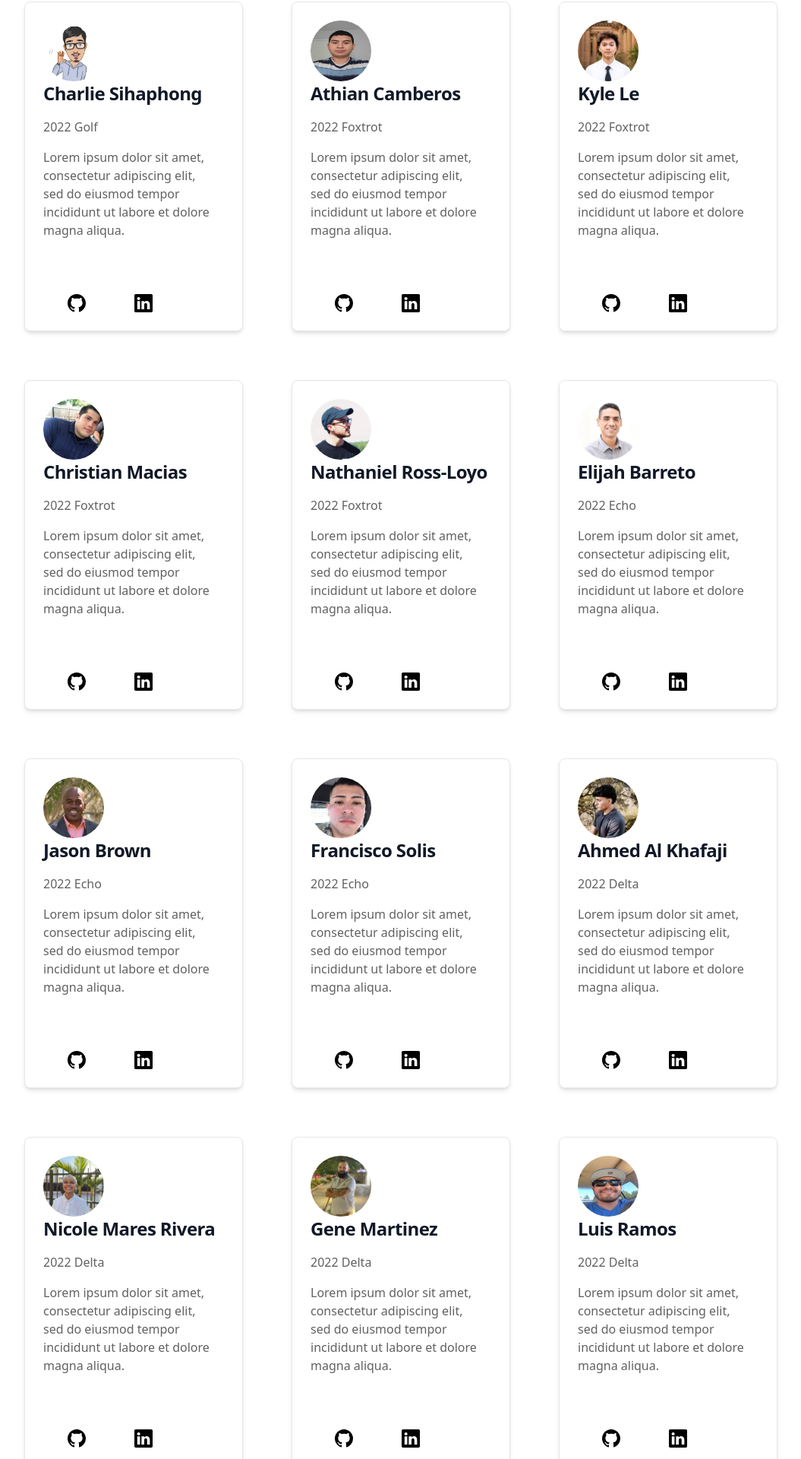
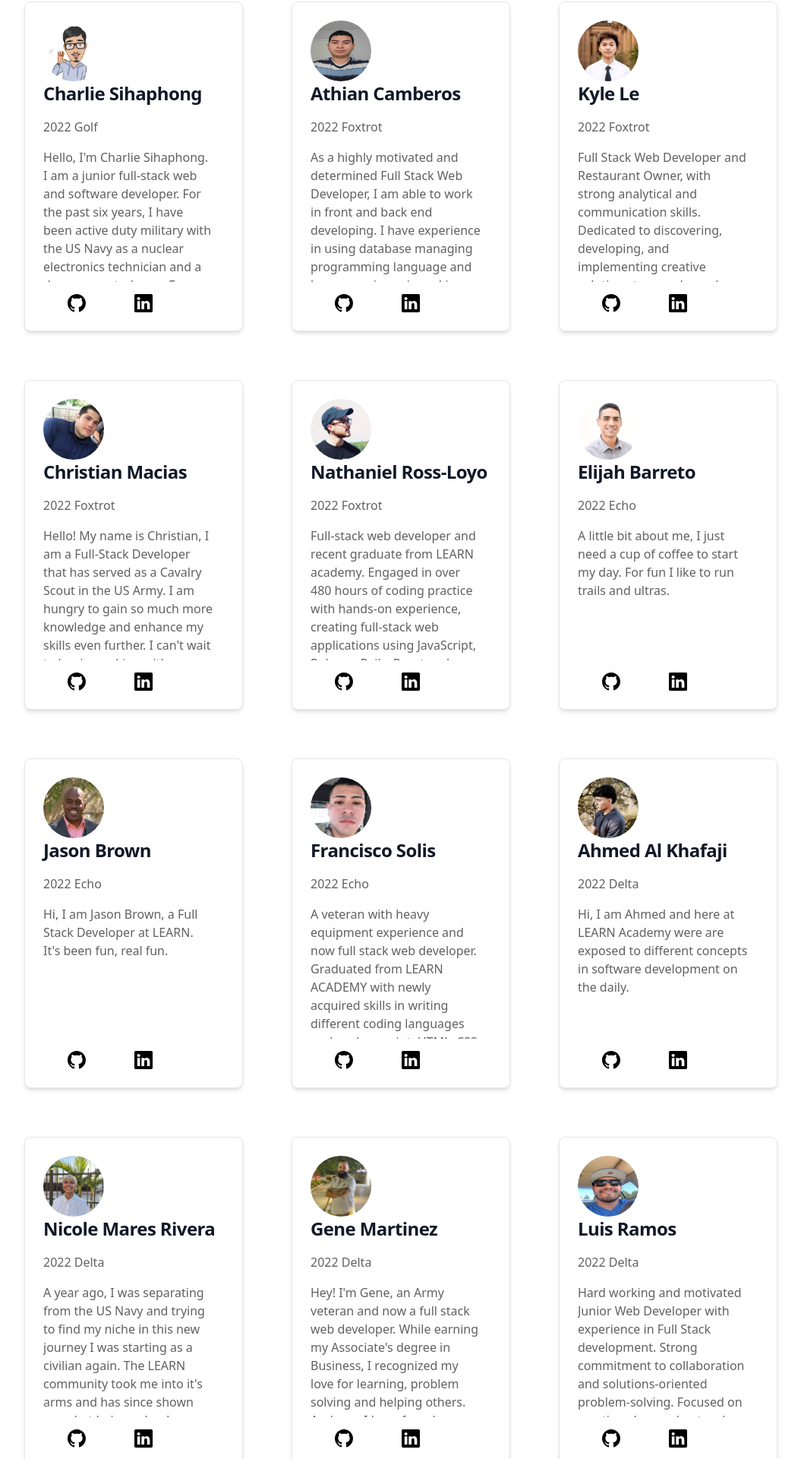
Before and after one commit to LEARNAcademy/student-application, a React (Create React App) app: page /contributors in a window 1280 px wide. Shown: the part 2433-4353 px from the top of the page at 76% size, without its empty margins (112-1167 px from the left). Built offline with nearby package versions, Linux system fonts and the light colour scheme; a web font is replaced by a local one.

Commit message:
:broom: [167] react linkedin data scraping for contributors

```diff
--- a/src/contributor.js
+++ b/src/contributor.js
@@ -123,7 +123,7 @@ let contributors = [
     id: 18,
     name: "Anthony Ramirez",
     cohort: "2022 Golf",
-    bio: "Lorem ipsum dolor sit amet, consectetur adipiscing elit, sed do eiusmod tempor incididunt ut labore et dolore magna aliqua.",
+    bio: "I am passionate about consistently advancing my knowledge and skills. I would consider myself a 'nerd' when it comes to puzzles. You could say, this trait helps me when it comes to problem solving and trouble shooting. As a Marine Corps Veteran, I can work well being part of a team of other people with a shared goal.",
     linkedin: "https://www.linkedin.com/in/anthony-ramirez-b33977240/",
     github: "https://github.com/Shadow090509",
     image: ramirez
@@ -132,7 +132,7 @@ let contributors = [
     id: 17,
     name: "Immanuel Pettigrew",
     cohort: "2022 Golf",
-    bio: "Lorem ipsum dolor sit amet, consectetur adipiscing elit, sed do eiusmod tempor incididunt ut labore et dolore magna aliqua.",
+    bio: "Hi I am Immanuel, I am all gas with no brakes, always moving and never stopping.",
     linkedin: "https://www.linkedin.com/in/immanuel-pettigrew-538626258/",
     github: "https://github.com/Mannyplg",
     image: immanuel
@@ -141,7 +141,7 @@ let contributors = [
     id: 16,
     name: "Charlie Sihaphong",
     cohort: "2022 Golf",
-    bio: "Lorem ipsum dolor sit amet, consectetur adipiscing elit, sed do eiusmod tempor incididunt ut labore et dolore magna aliqua.",
+    bio: "Hello, I'm Charlie Sihaphong. I am a junior full-stack web and software developer. For the past six years, I have been active duty military with the US Navy as a nuclear electronics technician and a damage control man. From my military service I developed a great sense of self worth and discipline that I have taken into software development for gaming.",
     linkedin: "https://www.linkedin.com/in/charlie-sihaphong/",
     github: "https://github.com/Charlie19255",
     image: charlie
@@ -150,7 +150,7 @@ let contributors = [
     id: 15,
     name: "Athian Camberos",
     cohort: "2022 Foxtrot",
-    bio: "Lorem ipsum dolor sit amet, consectetur adipiscing elit, sed do eiusmod tempor incididunt ut labore et dolore magna aliqua.",
+    bio: "As a highly motivated and determined Full Stack Web Developer, I am able to work in front and back end developing. I have experience in using database managing programming language and have experience in making multiple websites with stand alone languages as well as frameworks that give websites more functionality. I enjoy working as a team but I am capable of working alone if necessary. Loves cats and dogs, as well as hiking, swimming, and kayaking when possible.",
     linkedin: "https://www.linkedin.com/in/athian-camberos-41a91b241/",
     github: "https://github.com/acamberos1",
     image: athian
@@ -159,7 +159,7 @@ let contributors = [
     id: 14,
     name: "Christian Macias",
     cohort: "2022 Foxtrot",
-    bio: "Lorem ipsum dolor sit amet, consectetur adipiscing elit, sed do eiusmod tempor incididunt ut labore et dolore magna aliqua.",
+    bio: "Hello! My name is Christian, I am a Full-Stack Developer that has served as a Cavalry Scout in the US Army. I am hungry to gain so much more knowledge and enhance my skills even further. I can't wait to begin working with a company that is exciting, innovative, and is making a positive impact for the future.",
     linkedin: "https://www.linkedin.com/in/christianmacias91/",
     github: "https://github.com/cmacias56",
     image: christian
@@ -168,7 +168,7 @@ let contributors = [
     id: 13,
     name: "Kyle Le",
     cohort: "2022 Foxtrot",
-    bio: "Lorem ipsum dolor sit amet, consectetur adipiscing elit, sed do eiusmod tempor incididunt ut labore et dolore magna aliqua.",
+    bio: "Full Stack Web Developer and Restaurant Owner, with strong analytical and communication skills. Dedicated to discovering, developing, and implementing creative solutions to complex web application challenges. Extensive background in problem solving, and collaboration.",
     linkedin: "https://www.linkedin.com/in/kyletle/",
     github: "https://github.com/letkyle",
     image: kyle
@@ -177,7 +177,7 @@ let contributors = [
     id: 12,
     name: "Nathaniel Ross-Loyo",
     cohort: "2022 Foxtrot",
-    bio: "Lorem ipsum dolor sit amet, consectetur adipiscing elit, sed do eiusmod tempor incididunt ut labore et dolore magna aliqua.",
+    bio: "Full-stack web developer and recent graduate from LEARN academy. Engaged in over 480 hours of coding practice with hands-on experience, creating full-stack web applications using JavaScript, Ruby on Rails, React and more. I'm transitioning from working a retail grocery store job for the last decade into this new path of working in the tech industry, and so far the journey has been very enjoyable. My past work experience had me working with a small team to complete a large task everyday, which has helped me with teamwork as well as project management as I've often taken the lead on the day's task.",
     linkedin: "https://www.linkedin.com/in/nathaniel-rossloyo/",
     github: "https://github.com/nathaniel-ross",
     image: nate
@@ -186,7 +186,7 @@ let contributors = [
     id: 11,
     name: "Elijah Barreto",
     cohort: "2022 Echo",
-    bio: "Lorem ipsum dolor sit amet, consectetur adipiscing elit, sed do eiusmod tempor incididunt ut labore et dolore magna aliqua.",
+    bio: "A little bit about me, I just need a cup of coffee to start my day. For fun I like to run trails and ultras.",
     linkedin: "https://www.linkedin.com/in/elijah-barreto/",
     github: "https://github.com/ElijahBcodes",
     image: elijah
@@ -195,7 +195,7 @@ let contributors = [
     id: 10,
     name: "Francisco Solis",
     cohort: "2022 Echo",
-    bio: "Lorem ipsum dolor sit amet, consectetur adipiscing elit, sed do eiusmod tempor incididunt ut labore et dolore magna aliqua.",
+    bio: "A veteran with heavy equipment experience and now full stack web developer. Graduated from LEARN ACADEMY with newly acquired skills in writing different coding languages such as Javascript, HTML ,CSS (tailwind) and Ruby. Can utilize them with frameworks such as ReactJS and Ruby on Rails to create applications and understanding of databases such as PostgreSQL and SQL.",
     linkedin: "https://www.linkedin.com/in/francisco-solis-02191995/",
     github: "https://github.com/fpsolis219",
     image: francisco
@@ -204,7 +204,7 @@ let contributors = [
     id: 9,
     name: "Jason Brown",
     cohort: "2022 Echo",
-    bio: "Lorem ipsum dolor sit amet, consectetur adipiscing elit, sed do eiusmod tempor incididunt ut labore et dolore magna aliqua.",
+    bio: "Hi, I am Jason Brown, a Full Stack Developer at LEARN. It's been fun, real fun.",
     linkedin: "https://www.linkedin.com/in/jason-brown-6b4707b/",
     github: "https://github.com/jayaries329",
     image: jason
@@ -213,7 +213,7 @@ let contributors = [
     id: 8,
     name: "Gene Martinez",
     cohort: "2022 Delta",
-    bio: "Lorem ipsum dolor sit amet, consectetur adipiscing elit, sed do eiusmod tempor incididunt ut labore et dolore magna aliqua.",
+    bio: "Hey! I'm Gene, an Army veteran and now a full stack web developer. While earning my Associate's degree in Business, I recognized my love for learning, problem solving and helping others. And now I have found something that allows me to do all those things and more. When I am not on the computer trying new things, you might find me with a tool in my hand. I love working with my hands and building or updating a portion of the home. Or perhaps I am at a sporting event, cheering on my favorite teams.",
     linkedin: "https://www.linkedin.com/in/gene-martinez/",
     github: "https://github.com/Genemichael25",
     image: gene
@@ -222,7 +222,7 @@ let contributors = [
     id: 7,
     name: "Nicole Mares Rivera",
     cohort: "2022 Delta",
-    bio: "Lorem ipsum dolor sit amet, consectetur adipiscing elit, sed do eiusmod tempor incididunt ut labore et dolore magna aliqua.",
+    bio: "A year ago, I was separating from the US Navy and trying to find my niche in this new journey I was starting as a civilian again. The LEARN community took me into it's arms and has since shown me what being valued, appreciated, and fully supported really feels like. The amount of personal and professional growth that has been cultivated in this environment leaves me at a loss for words. This has only been the beginning and I can only imagine the path that lies ahead for me.",
     linkedin: "https://www.linkedin.com/in/nicole-mares-rivera/",
     github: "https://github.com/nmaresrivera11",
     image: nicole
@@ -231,7 +231,7 @@ let contributors = [
     id: 6,
     name: "Will Williams",
     cohort: "2022 Delta",
-    bio: "Lorem ipsum dolor sit amet, consectetur adipiscing elit, sed do eiusmod tempor incididunt ut labore et dolore magna aliqua.",
+    bio: "Hey there! My name is Will and I am a true lover of learning - or as some might say, a 'philomath'. As a full-stack web developer just starting out in the tech world, I am constantly drawn to new and exciting challenges. I relish the opportunity to learn something new and then put my knowledge to work creating something amazing. I am a problem-solver at heart, a team player, and a strong communicator. I am confident that my passion for learning and growing would make me a valuable asset to any company.",
     linkedin: "https://www.linkedin.com/in/deanna-will-williams/",
     github: "https://github.com/DFWilliams",
     image: will
@@ -240,7 +240,7 @@ let contributors = [
     id: 5,
     name: "Luis Ramos",
     cohort: "2022 Delta",
-    bio: "Lorem ipsum dolor sit amet, consectetur adipiscing elit, sed do eiusmod tempor incididunt ut labore et dolore magna aliqua.",
+    bio: "Hard working and motivated Junior Web Developer with experience in Full Stack development. Strong commitment to collaboration and solutions-oriented problem-solving. Focused on creating clean, robust code with efficiency and effectiveness.",
     linkedin: "https://www.linkedin.com/in/luis-ramos1/",
     github: "https://github.com/ninerboy81",
     image: luis
@@ -249,7 +249,7 @@ let contributors = [
     id: 4,
     name: "Ahmed Al Khafaji",
     cohort: "2022 Delta",
-    bio: "Lorem ipsum dolor sit amet, consectetur adipiscing elit, sed do eiusmod tempor incididunt ut labore et dolore magna aliqua.",
+    bio: "Hi, I am Ahmed and here at LEARN Academy were are exposed to different concepts in software development on the daily.",
     linkedin: "https://www.linkedin.com/in/ahmed-alkhafaji/",
     github: "https://github.com/Ahmedkhafaji",
     image: ahmed
@@ -258,7 +258,7 @@ let contributors = [
     id: 3,
     name: "Don Yoon",
     cohort: "2022 Charlie",
-    bio: "Lorem ipsum dolor sit amet, consectetur adipiscing elit, sed do eiusmod tempor incididunt ut labore et dolore magna aliqua.",
+    bio: "Full-stack web developer with a strong desire to continue learning. Acquired tools at LEARN academy required for full-stack development such as JS, Ruby, HTML, and CSS with a proven background in mentorship, management, and project planning while working as an educator.",
     linkedin: "https://www.linkedin.com/in/don-yoon/",
     github: "https://github.com/don-yoon",
     image: don
@@ -267,7 +267,7 @@ let contributors = [
     id: 2,
     name: "Logan Ramos",
     cohort: "2022 Charlie",
-    bio: "Lorem ipsum dolor sit amet, consectetur adipiscing elit, sed do eiusmod tempor incididunt ut labore et dolore magna aliqua.",
+    bio: "Hi there I'm Logan. I'm always discovering more about my passion in software development and love expressing my creativity through code while refining the way I approach problems. I enjoy learning in fast paced agile environments where I feel everything I contribute is useful in some way. I enjoy working with a team or a partner as I'd like to hear different approaches and points of view so I can improve my knowledge and understanding of coding concepts. I'd love to learn new languages, frameworks, libraries, etc. and be supported in the process.",
     linkedin: "https://www.linkedin.com/in/loganramos/",
     github: "https://github.com/Renzlawr",
     image: logan
@@ -276,7 +276,7 @@ let contributors = [
     id: 1,
     name: "Sarah Proctor",
     cohort: "2018 Delta",
-    bio: "Lorem ipsum dolor sit amet, consectetur adipiscing elit, sed do eiusmod tempor incididunt ut labore et dolore magna aliqua.",
+    bio: "Sarah is passionate about creating a welcoming, inclusive learning space for people making the transition into a career in technology. She strives to inspire students to step outside their comfort zones and embrace personal growth along with learning the fundamentals of development.",
     linkedin: "https://www.linkedin.com/in/sarah-proctor-sd/",
     github: "https://github.com/sjproctor",
     image: sarah
```
